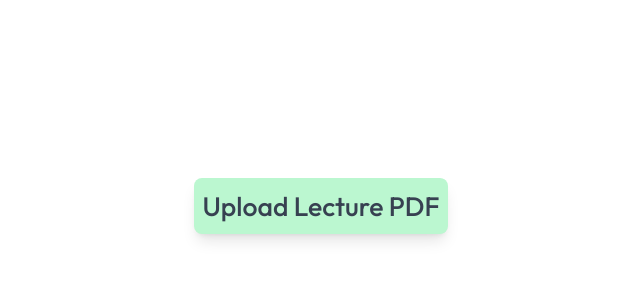
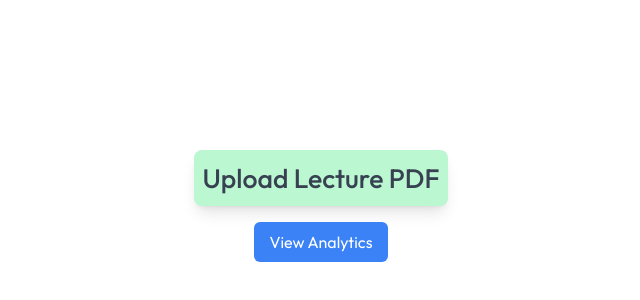
Before and after one commit to tonyqug/sta-tistics, a Next.js app: page /teacher in a window 1280 px wide. Shown: the part 186-486 px from the top of the page, without its empty margins (319-959 px from the left). Built offline with nearby package versions, Linux system fonts and the light colour scheme.

Commit message:
analytics

```diff
--- /dev/null
+++ b/app/analytics/page.tsx
@@ -0,0 +1,11 @@
+
+import React from 'react';
+
+export default function AnalyticsPage() {
+  return (
+    <div className="p-6">
+      <h1 className="text-2xl font-bold mb-4">Analytics Dashboard</h1>
+      <p>I do the data in datalytics</p>
+    </div>
+  );
+}
--- a/app/teacher/viewer.tsx
+++ b/app/teacher/viewer.tsx
@@ -2,6 +2,7 @@
 
 import { useState, useRef, useEffect } from 'react';
 import * as pdfjsLib from 'pdfjs-dist';
+import Link from 'next/link';
 
 // Set the workerSrc to the path of the pdf.worker.min.js file
 pdfjsLib.GlobalWorkerOptions.workerSrc = '/pdf.worker.min.js';
@@ -64,6 +65,12 @@ export default function PdfViewer() {
 
         </div>
 
+        <Link
+          href="/analytics"
+          className="mb-4 px-4 py-2 text-white bg-blue-500 rounded-md hover:bg-blue-600 transition duration-200"
+        >
+          View Analytics
+        </Link>
 
         {pdfData && (
           <div className="relative">
```
